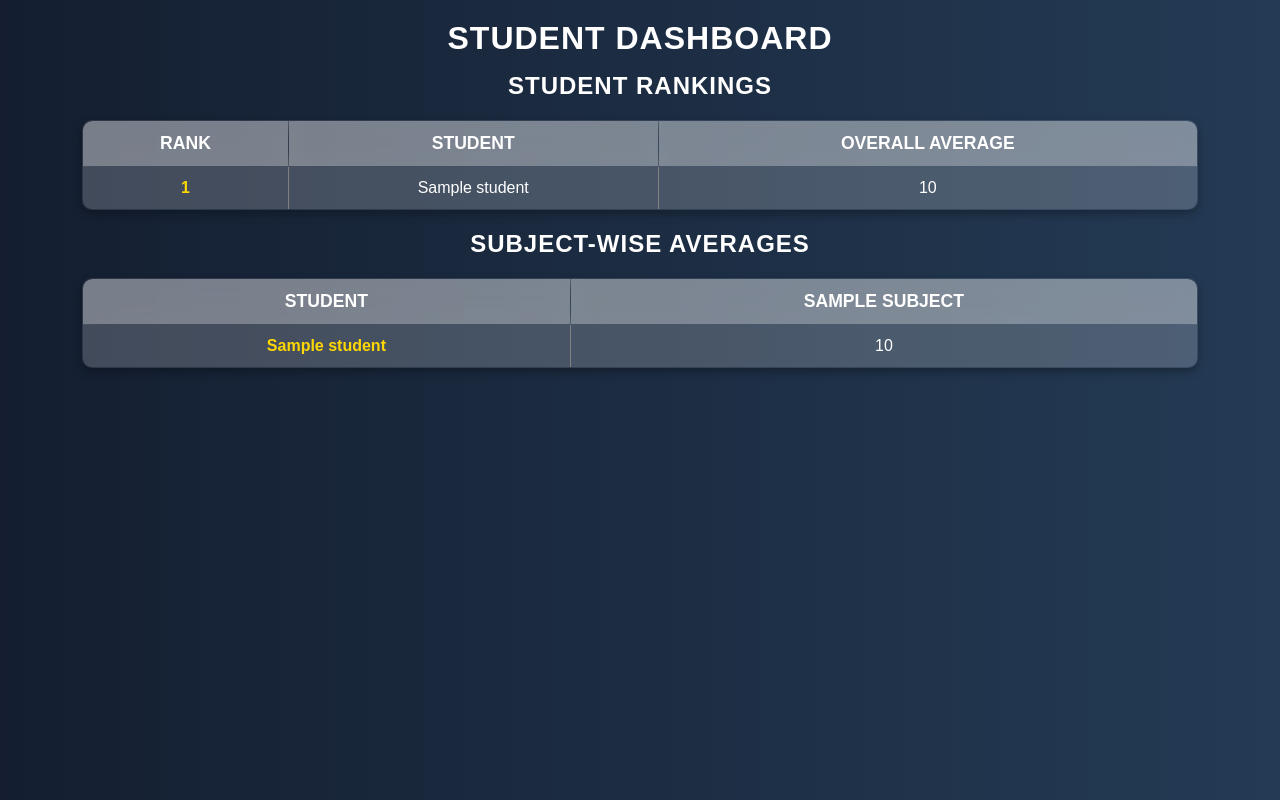
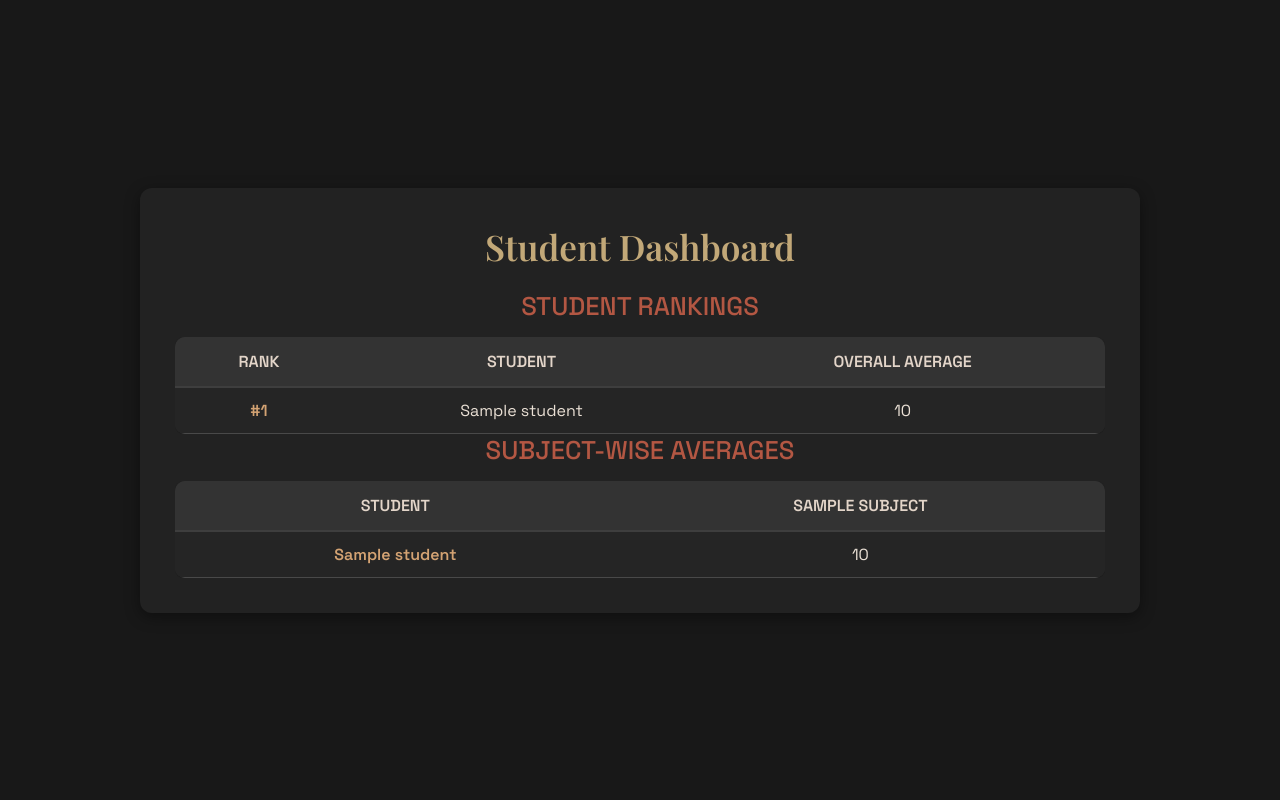
Before and after one commit to jayy1511/Python_for_Web_App, a Python web app: template flask/templates/dashboard.html in a window 1280 px wide. Run offline with Jinja, Linux system fonts and the light colour scheme; the template is opened without the code that fills it: most values are stand-ins (such as "Sample title", 1, 10 or a date in 2020).

Commit message:
updated css and content added

```diff
--- a/flask/static/styles.css
+++ b/flask/static/styles.css
@@ -1,85 +1,105 @@
-/* Reset and Global Styles */
+/* Import Fonts */
+@import url('https://fonts.googleapis.com/css2?family=Space+Grotesk:wght@400;500;600&family=Playfair+Display:wght@500;600&display=swap');
+
+/* Reset & Global Styles */
 * {
     margin: 0;
     padding: 0;
     box-sizing: border-box;
-    font-family: 'Poppins', sans-serif;
+    font-family: 'Space Grotesk', sans-serif;
 }
 
 body {
-    background: linear-gradient(to right, #141E30, #243B55);
-    color: #fff;
-    text-align: center;
+    background: #181818;
+    color: #EAE0D5;
+    display: flex;
+    justify-content: center;
+    align-items: center;
+    min-height: 100vh;
     padding: 20px;
 }
 
-/* Header Styles */
-h1, h2 {
-    font-weight: 700;
-    letter-spacing: 1px;
+/* Main Container */
+.container {
+    width: 90%;
+    max-width: 1000px;
+    background: #222222;
+    padding: 35px;
+    border-radius: 12px;
+    box-shadow: 0px 4px 15px rgba(0, 0, 0, 0.4);
+    text-align: center;
+}
+
+/* Section Titles */
+h1 {
+    font-size: 2.2rem;
+    font-weight: 600;
+    font-family: 'Playfair Display', serif;
+    margin-bottom: 20px;
+    color: #C2A878; /* Soft Gold */
+}
+
+h2 {
+    font-size: 1.6rem;
+    font-weight: 500;
+    color: #B35743; /* Muted Red */
     margin-bottom: 15px;
     text-transform: uppercase;
 }
 
-/* Table Styling */
+/* Table Wrapper for Responsive Design */
+.table-wrapper {
+    overflow-x: auto;
+    border-radius: 8px;
+}
+
+/* Tables */
 table {
-    width: 90%;
-    margin: 20px auto;
+    width: 100%;
     border-collapse: collapse;
-    background: rgba(255, 255, 255, 0.1);
+    background: #2A2A2A;
     border-radius: 10px;
     overflow: hidden;
-    box-shadow: 0px 4px 10px rgba(0, 0, 0, 0.3);
-}
-
-/* Sticky Headers */
-thead {
-    position: sticky;
-    top: 0;
-    background: rgba(255, 255, 255, 0.2);
-    backdrop-filter: blur(10px);
+    box-shadow: 0px 3px 12px rgba(0, 0, 0, 0.25);
 }
 
 /* Table Headers */
+thead {
+    background: #333333;
+}
+
 th {
-    background: rgba(255, 255, 255, 0.2);
-    padding: 12px;
-    font-size: 1.1em;
+    color: #E3D5C9;
+    padding: 14px;
+    font-size: 1rem;
+    font-weight: 600;
     text-transform: uppercase;
-    border-bottom: 2px solid rgba(255, 255, 255, 0.3);
+    border-bottom: 2px solid #3E3E3E;
 }
 
 /* Table Rows */
-td, th {
+td {
     padding: 12px;
-    border-bottom: 1px solid rgba(255, 255, 255, 0.2);
+    font-size: 1rem;
+    border-bottom: 1px solid #494949;
+    color: #EAE0D5;
 }
 
 /* Alternating Row Colors */
 tbody tr:nth-child(odd) {
-    background: rgba(255, 255, 255, 0.1);
+    background: #252525;
 }
 
 /* Hover Effects */
 tbody tr:hover {
-    background: rgba(255, 255, 255, 0.3);
+    background: rgba(255, 255, 255, 0.1);
     transition: all 0.3s ease-in-out;
 }
 
-/* Ranking Column Styling */
+/* Rank Column Styling */
 td:first-child {
     font-weight: bold;
-    color: #FFD700; /* Gold color for ranking */
+    color: #D4A373; /* Soft Bronze */
 }
 
-/* Responsive Design */
-@media screen and (max-width: 768px) {
-    table {
-        width: 100%;
-    }
-
-    th, td {
-        padding: 8px;
-        font-size: 0.9em;
-    }
-}
+/*
--- a/flask/templates/dashboard.html
+++ b/flask/templates/dashboard.html
@@ -5,13 +5,17 @@
     <meta name="viewport" content="width=device-width, initial-scale=1.0">
     <title>Student Dashboard</title>
     <link rel="stylesheet" href="/static/styles.css">
+    <link href="https://fonts.googleapis.com/css2?family=Space+Grotesk:wght@400;500;600&family=Playfair+Display:wght@500;600&display=swap" rel="stylesheet">
 </head>
 <body>
+    <div class="container">
         <h1>Student Dashboard</h1>
 
         <!-- Overall Rankings -->
+        <div class="section">
             <h2>Student Rankings</h2>
-    <table border="1">
+            <div class="table-wrapper">
+                <table>
                     <thead>
                         <tr>
                             <th>Rank</th>
@@ -22,17 +26,21 @@
                     <tbody>
                         {% for student in rankings %}
                         <tr>
-                <td>{{ loop.index }}</td>
+                            <td>#{{ loop.index }}</td>
                             <td>{{ student.name }}</td>
                             <td>{{ student.average|round(2) }}</td>
                         </tr>
                         {% endfor %}
                     </tbody>
                 </table>
+            </div>
+        </div>
 
         <!-- Subject-wise Grades -->
+        <div class="section">
             <h2>Subject-wise Averages</h2>
-    <table border="1">
+            <div class="table-wrapper">
+                <table>
                     <thead>
                         <tr>
                             <th>Student</th>
@@ -52,5 +60,8 @@
                         {% endfor %}
                     </tbody>
                 </table>
+            </div>
+        </div>
+    </div>
 </body>
 </html>
--- a/school_management/api/views.py
+++ b/school_management/api/views.py
@@ -1,6 +1,5 @@
 from django.shortcuts import render
 
-# Create your views here.
 from rest_framework import viewsets
 from .models import Student, Subject, Grade
 from .serializers import StudentSerializer, SubjectSerializer, GradeSerializer
```
Lines whose indentation alone changed are shown as unchanged.
